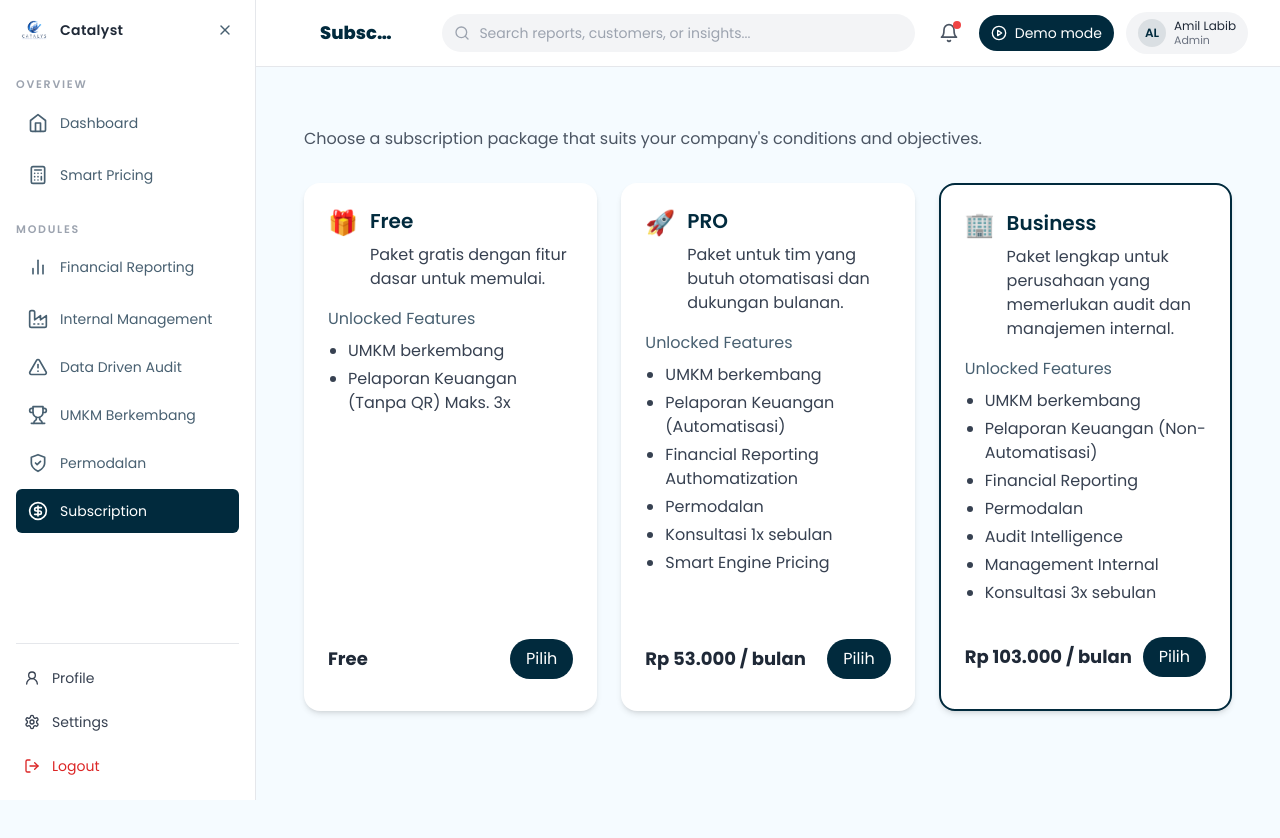
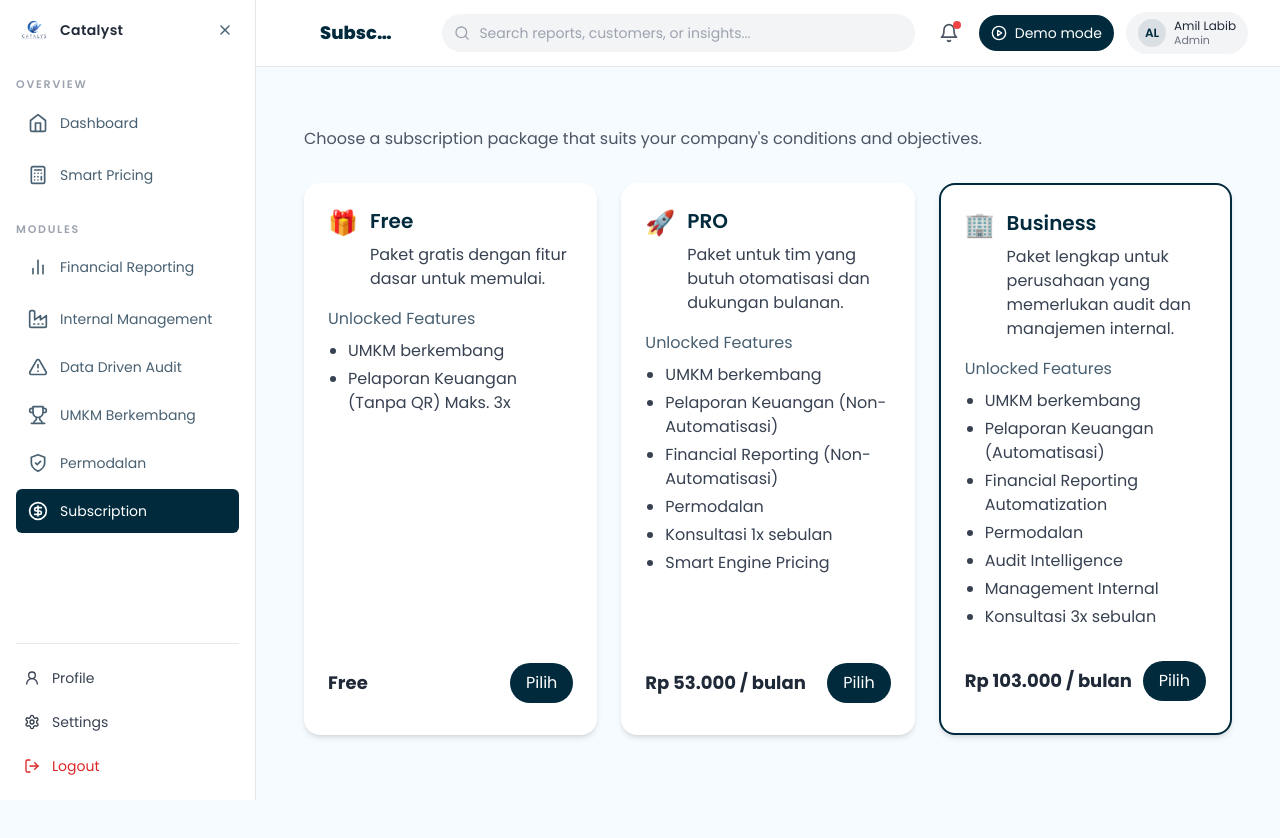
Before and after one commit to AmilLabib/catalyst, a React (Vite) app: page /subscription in a window 1280 px wide. Shown: the top 838 px of the page. Built offline with nearby package versions, Linux system fonts and the light colour scheme.

Commit message:
fix subscription

```diff
--- a/src/pages/Subscription.tsx
+++ b/src/pages/Subscription.tsx
@@ -57,8 +57,8 @@ export default function Subscription() {
               <p className="font-medium">Unlocked Features</p>
               <ul className="list-disc ml-5 mt-2 text-gray-700 space-y-1">
                 <li>UMKM berkembang</li>
-                <li>Pelaporan Keuangan (Automatisasi)</li>
-                <li>Financial Reporting Authomatization</li>
+                <li>Pelaporan Keuangan (Non-Automatisasi)</li>
+                <li>Financial Reporting (Non-Automatisasi)</li>
                 <li>Permodalan</li>
                 <li>Konsultasi 1x sebulan</li>
                 <li>Smart Engine Pricing</li>
@@ -92,8 +92,8 @@ export default function Subscription() {
               <p className="font-medium">Unlocked Features</p>
               <ul className="list-disc ml-5 mt-2 text-gray-700 space-y-1">
                 <li>UMKM berkembang</li>
-                <li>Pelaporan Keuangan (Non-Automatisasi)</li>
-                <li>Financial Reporting</li>
+                <li>Pelaporan Keuangan (Automatisasi)</li>
+                <li>Financial Reporting Automatization</li>
                 <li>Permodalan</li>
                 <li>Audit Intelligence</li>
                 <li>Management Internal</li>
```
